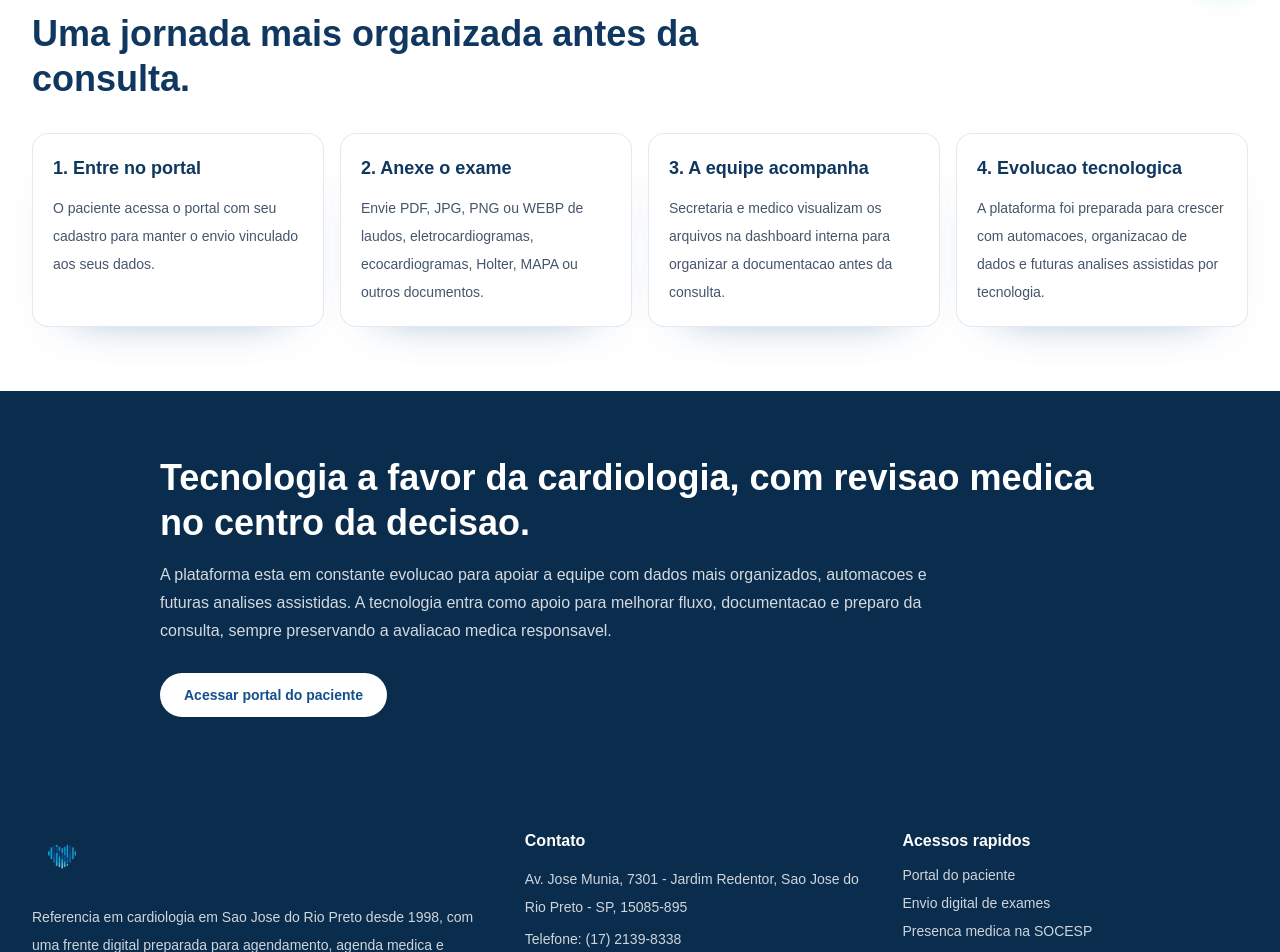
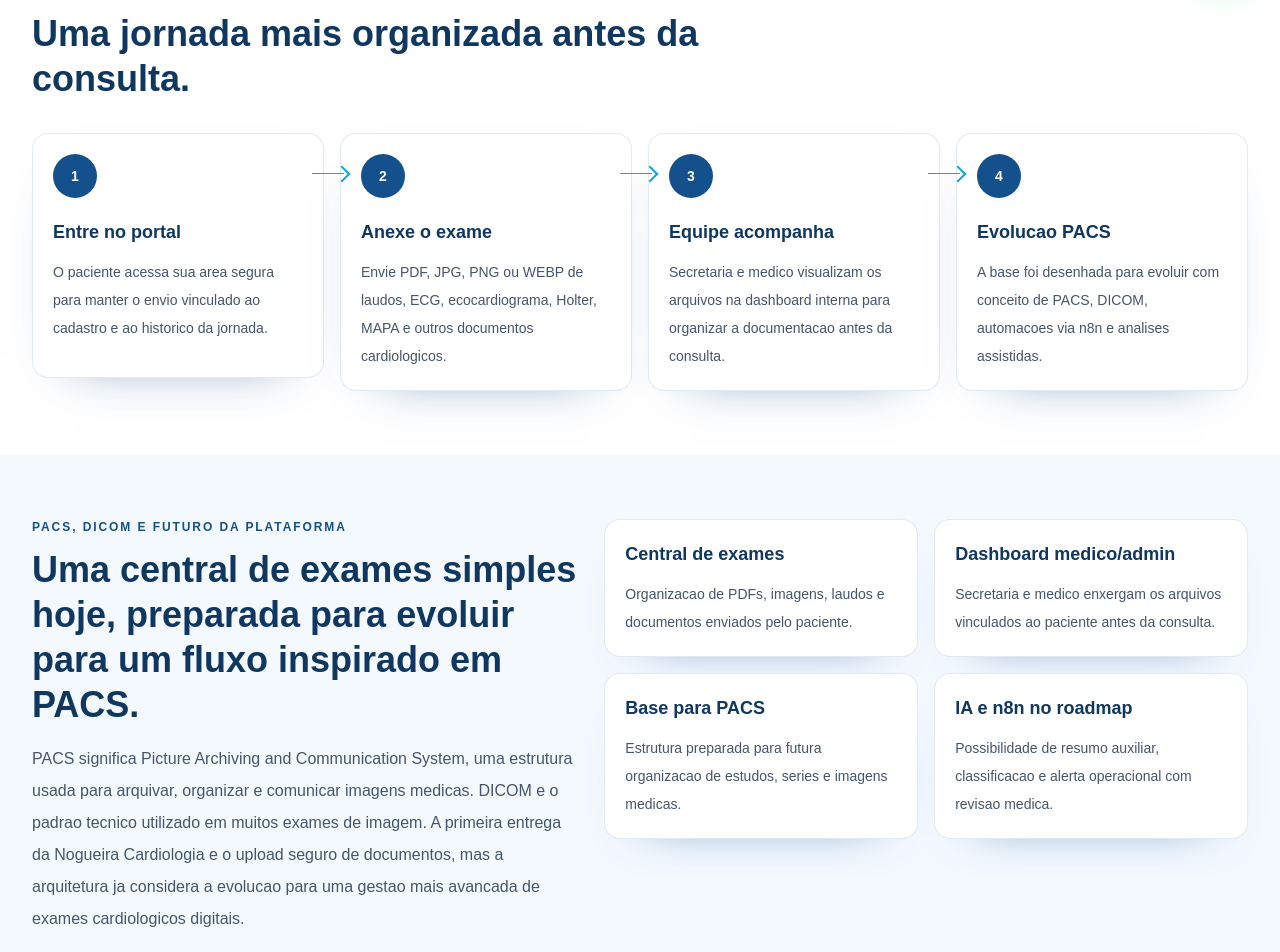
Before and after one commit to Libonatti93/Nogueira-Cardiologia-Digital-Platform, a Next.js app in the folder apps/web/: page /exames in a window 1280 px wide. Shown: the part 800-1752 px from the top of the page. Built offline with nearby package versions, Linux system fonts and the light colour scheme.

Commit message:
feat: enrich exams page SEO flow

```diff
--- a/apps/web/src/app/exames/page.tsx
+++ b/apps/web/src/app/exames/page.tsx
@@ -4,10 +4,10 @@ import { PublicFooter } from '@/components/site/public-footer';
 import { PublicHeader } from '@/components/site/public-header';
 
 const steps = [
-  ['1. Entre no portal', 'O paciente acessa o portal com seu cadastro para manter o envio vinculado aos seus dados.'],
-  ['2. Anexe o exame', 'Envie PDF, JPG, PNG ou WEBP de laudos, eletrocardiogramas, ecocardiogramas, Holter, MAPA ou outros documentos.'],
-  ['3. A equipe acompanha', 'Secretaria e medico visualizam os arquivos na dashboard interna para organizar a documentacao antes da consulta.'],
-  ['4. Evolucao tecnologica', 'A plataforma foi preparada para crescer com automacoes, organizacao de dados e futuras analises assistidas por tecnologia.'],
+  ['Entre no portal', 'O paciente acessa sua area segura para manter o envio vinculado ao cadastro e ao historico da jornada.'],
+  ['Anexe o exame', 'Envie PDF, JPG, PNG ou WEBP de laudos, ECG, ecocardiograma, Holter, MAPA e outros documentos cardiologicos.'],
+  ['Equipe acompanha', 'Secretaria e medico visualizam os arquivos na dashboard interna para organizar a documentacao antes da consulta.'],
+  ['Evolucao PACS', 'A base foi desenhada para evoluir com conceito de PACS, DICOM, automacoes via n8n e analises assistidas.'],
 ] as const;
 
 const examExamples = [
@@ -25,9 +25,14 @@ const examExamples = [
 export const metadata: Metadata = {
   title: 'Envio Digital de Exames Cardiologicos | Nogueira Cardiologia',
   description:
-    'Envie exames cardiologicos e documentos pelo portal do paciente da Nogueira Cardiologia para adiantar a organizacao da consulta medica em Sao Jose do Rio Preto.',
+    'Envie exames cardiologicos e documentos pelo portal do paciente da Nogueira Cardiologia. Central de exames com arquitetura preparada para evoluir com PACS, DICOM e analises assistidas.',
   keywords: [
     'envio de exames cardiologicos',
+    'central de exames cardiologicos',
+    'PACS cardiologia',
+    'DICOM cardiologia',
+    'PACS para clinica cardiologica',
+    'exames digitais cardiologia',
     'portal do paciente cardiologia',
     'exames para cardiologista',
     'Nogueira Cardiologia',
@@ -47,10 +52,10 @@ export default function ExamsPage() {
             <div>
               <p className="text-xs font-bold uppercase tracking-[0.16em] text-[#15A7DD]">Central de exames</p>
               <h1 className="mt-3 text-4xl font-semibold leading-tight text-[#0F3760] sm:text-5xl">
-                Envio digital de exames para adiantar sua documentacao cardiologica.
+                Central de exames cardiológicos com base tecnológica para evoluir em PACS.
               </h1>
               <p className="mt-5 text-base leading-8 text-slate-600">
-                A Nogueira Cardiologia agora conta com uma central para o paciente anexar exames e documentos antes da consulta. O objetivo e organizar melhor a jornada, facilitar o acesso da equipe medica aos arquivos e preparar a plataforma para evoluir com tecnologia, automacoes e analises assistidas.
+                A Nogueira Cardiologia agora conta com uma central para o paciente anexar exames e documentos antes da consulta. O objetivo e organizar melhor a jornada, facilitar o acesso da equipe medica aos arquivos e preparar a plataforma para evoluir com tecnologia, conceito de PACS, padrao DICOM, automacoes e analises assistidas.
               </p>
               <div className="mt-7 flex flex-col gap-3 sm:flex-row sm:flex-wrap">
                 <Link href="/portal" className="inline-flex w-fit rounded-full bg-[#14508B] px-6 py-3 text-sm font-bold text-white hover:bg-[#0F3760]">
@@ -72,7 +77,7 @@ export default function ExamsPage() {
                 ))}
               </div>
               <p className="mt-5 text-sm leading-7 text-slate-600">
-                Nesta primeira fase, aceitamos arquivos simples como PDF e imagens. A evolucao natural da plataforma podera incluir organizacao avancada, automacoes via n8n e visualizacao especializada para formatos medicos.
+                Nesta primeira fase, aceitamos arquivos simples como PDF e imagens. A evolucao natural da plataforma podera incluir organizacao avancada de exames, automacoes via n8n, visualizacao especializada e integracao com padroes de imagem medica como DICOM.
               </p>
             </div>
           </div>
@@ -86,8 +91,46 @@ export default function ExamsPage() {
                 Uma jornada mais organizada antes da consulta.
               </h2>
             </div>
-            <div className="mt-8 grid gap-4 md:grid-cols-2 xl:grid-cols-4">
-              {steps.map(([title, text]) => (
+            <div className="mt-8 grid gap-4 lg:grid-cols-4">
+              {steps.map(([title, text], index) => (
+                <div key={title} className="relative">
+                  {index < steps.length - 1 ? (
+                    <div className="absolute left-[calc(100%-0.75rem)] top-10 z-10 hidden h-px w-8 bg-[#15A7DD] lg:block">
+                      <span className="absolute -right-1 -top-[5px] h-3 w-3 rotate-45 border-r-2 border-t-2 border-[#15A7DD]" />
+                    </div>
+                  ) : null}
+                  <article className="min-h-[245px] rounded-2xl border border-[#14508B]/12 bg-white p-5 shadow-[0_22px_50px_-42px_rgba(20,80,139,0.75)]">
+                  <div className="flex h-11 w-11 items-center justify-center rounded-full bg-[#14508B] text-sm font-bold text-white">
+                    {index + 1}
+                  </div>
+                  <h3 className="mt-5 text-lg font-semibold text-[#0F3760]">{title}</h3>
+                  <p className="mt-3 text-sm leading-7 text-slate-600">{text}</p>
+                </article>
+                </div>
+              ))}
+            </div>
+          </div>
+        </section>
+
+        <section className="bg-[#F4F9FF] py-14 sm:py-16">
+          <div className="mx-auto grid w-full max-w-7xl gap-6 px-4 sm:px-6 lg:grid-cols-[0.92fr_1.08fr] lg:items-start lg:px-8">
+            <div>
+              <p className="text-xs font-bold uppercase tracking-[0.16em] text-[#14508B]">PACS, DICOM e futuro da plataforma</p>
+              <h2 className="mt-3 text-3xl font-semibold leading-tight text-[#0F3760] sm:text-4xl">
+                Uma central de exames simples hoje, preparada para evoluir para um fluxo inspirado em PACS.
+              </h2>
+              <p className="mt-4 text-base leading-8 text-slate-600">
+                PACS significa Picture Archiving and Communication System, uma estrutura usada para arquivar, organizar e comunicar imagens medicas. DICOM e o padrao tecnico utilizado em muitos exames de imagem. A primeira entrega da Nogueira Cardiologia e o upload seguro de documentos, mas a arquitetura ja considera a evolucao para uma gestao mais avancada de exames cardiologicos digitais.
+              </p>
+            </div>
+
+            <div className="grid gap-4 sm:grid-cols-2">
+              {[
+                ['Central de exames', 'Organizacao de PDFs, imagens, laudos e documentos enviados pelo paciente.'],
+                ['Dashboard medico/admin', 'Secretaria e medico enxergam os arquivos vinculados ao paciente antes da consulta.'],
+                ['Base para PACS', 'Estrutura preparada para futura organizacao de estudos, series e imagens medicas.'],
+                ['IA e n8n no roadmap', 'Possibilidade de resumo auxiliar, classificacao e alerta operacional com revisao medica.'],
+              ].map(([title, text]) => (
                 <article key={title} className="rounded-2xl border border-[#14508B]/12 bg-white p-5 shadow-[0_22px_50px_-42px_rgba(20,80,139,0.75)]">
                   <h3 className="text-lg font-semibold text-[#0F3760]">{title}</h3>
                   <p className="mt-3 text-sm leading-7 text-slate-600">{text}</p>
@@ -103,7 +146,7 @@ export default function ExamsPage() {
               Tecnologia a favor da cardiologia, com revisao medica no centro da decisao.
             </h2>
             <p className="mt-4 max-w-3xl text-sm leading-7 text-white/82 sm:text-base">
-              A plataforma esta em constante evolucao para apoiar a equipe com dados mais organizados, automacoes e futuras analises assistidas. A tecnologia entra como apoio para melhorar fluxo, documentacao e preparo da consulta, sempre preservando a avaliacao medica responsavel.
+              A plataforma esta em constante evolucao para apoiar a equipe com dados mais organizados, automacoes e futuras analises assistidas. A tecnologia entra como apoio para melhorar fluxo, documentacao, gestao de exames cardiologicos e preparo da consulta, sempre preservando a avaliacao medica responsavel.
             </p>
             <Link href="/portal" className="mt-7 inline-flex rounded-full bg-white px-6 py-3 text-sm font-bold text-[#14508B] hover:bg-[#EAF6FF]">
               Acessar portal do paciente
```
